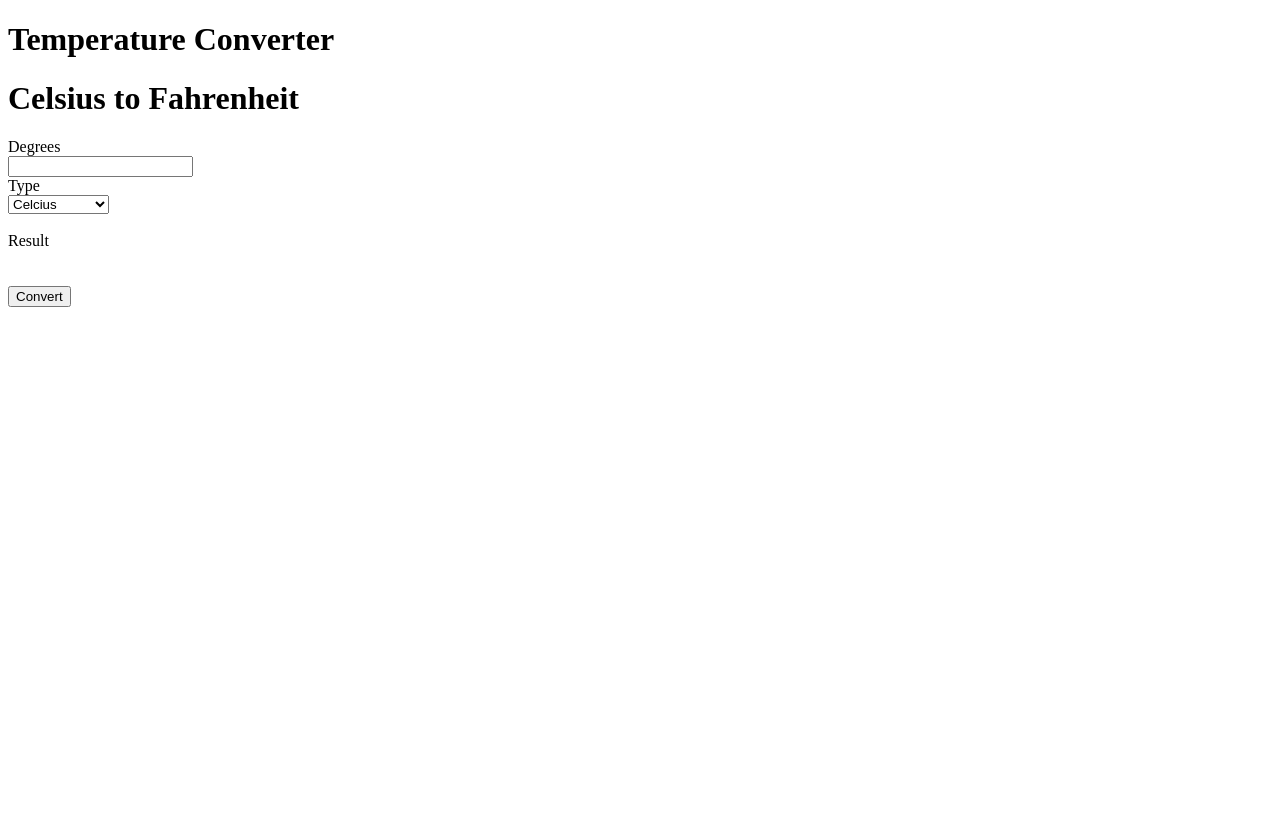
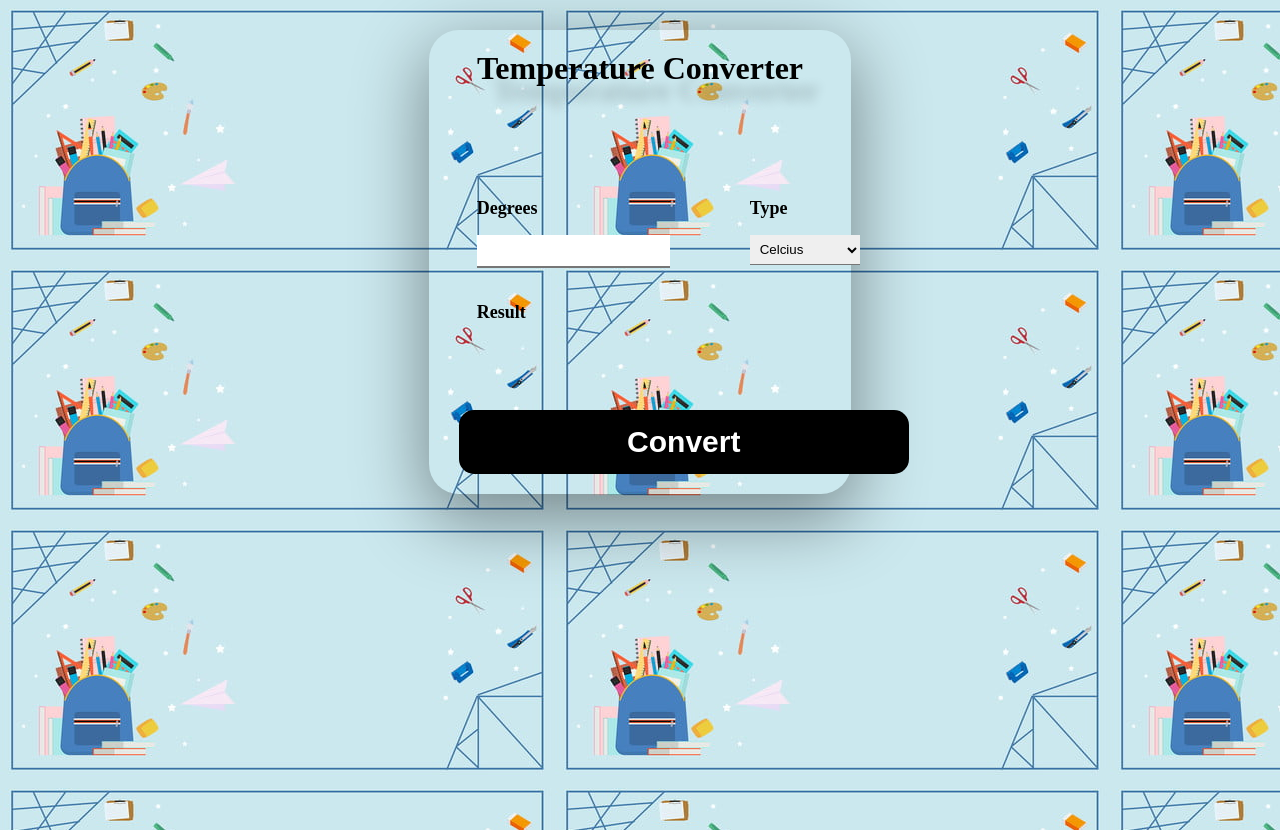
Before and after one commit to Harshit0903/TemperatureConverter, a plain HTML site: page index.html in a window 1280 px wide. Before the commit the page ends 800 px from the top, so only its background shows below. Drawn offline with Linux system fonts and the light colour scheme.

Commit message:
added comment

```diff
--- a/index.html
+++ b/index.html
@@ -5,6 +5,8 @@
     <meta charset="UTF-8">
     <meta http-equiv="X-UA-Compatible" content="IE=edge">
     <meta name="viewport" content="width=device-width, initial-scale=1.0">
+    <!-- <title>Temperature Converter</title> -->
+    <link rel="stylesheet" href="style.css" />
     <title>Temperature Converter</title>
 </head>
 
@@ -12,7 +14,7 @@
 
     <div id="box">
     <h1 id="headeris">Temperature Converter</h1>
-    <h1 id="headern">Celsius to Fahrenheit</h1>
+    <!-- <h1 id="headern">Celsius to Fahrenheit</h1> -->
     <div id="main_div">
 
         <div id="container">
@@ -49,4 +51,5 @@
     </div>
 </div>
 </body>
+<script src="script.js"></script>
 </html>
--- /dev/null
+++ b/script.js
@@ -0,0 +1,16 @@
+let result;
+        const myfun = () => {
+            let temp = document.getElementById('temp').value;
+            console.log(temp);
+            let tempselector = document.getElementById('select_temp');
+            let n = tempselector.options.selectedIndex;
+            let selectionis = tempselector.options[n].value;
+            if (selectionis == 'Celcius') {
+                result = ((temp * 1.8) + 32)
+                document.getElementById('myresult').innerHTML = `  ${result.toFixed(3)}  Fahrenheit`
+            }
+            else {
+                result = ((temp - 32) / 1.8);
+                document.getElementById('myresult').innerHTML = ` ${result.toFixed(3)} Celcius`
+            }
+        }
--- /dev/null
+++ b/style.css
@@ -0,0 +1,103 @@
+*{
+    margin:0;
+    padding:0;
+
+}
+body {
+    background-image: url("background.jpg");
+    background-color: lightgray;
+    }
+
+body{
+   margin-top: 30px;
+   height:100vh ;
+    width:100vw;
+    display: flex;
+    flex-direction: column;
+    justify-content:flex-start;
+    align-items:center;
+
+}
+#box{
+    width:33%;
+    border-radius: 30px;
+    box-shadow: rgba(0, 0, 0, 0.406) 0px 22px 70px 4px;
+}
+#main_div
+{
+    /* background-color:coral; */
+    color: black;
+    height:60%;
+
+
+}
+
+#column{
+    display: flex;
+}
+#row{
+
+
+    font-weight: bold;
+}
+label{
+    font-weight: bold;
+    margin: 1rem 3rem;
+    font-size: large;
+
+}
+#headeris{
+    margin: 1rem;
+    font-size: 2rem;
+    text-align: center;
+    font-weight: bold;
+    height:16vh;
+    /* color:coral; */
+    margin-top: 20px;
+    text-shadow: 16px 22px 11px rgba(0, 0, 0, 0.192);
+}
+
+#container{
+    /* text-align: center; */
+    margin-top: 20px;
+
+}
+input,select{
+    padding:3%;
+    margin: 1rem 3rem;
+    border-top: #000000;
+    border-left: #000000;
+    border-right: #000000;
+    /* border-radius: 5px; */
+}
+#btn1{
+
+    margin: 20px 30px;
+    padding:15px 55px;
+    background-color: black;
+    color:white;
+    font-weight: bold;
+    border:none;
+    font-size: 30px;
+    border-radius: 15px;
+    width: 450px;
+
+}
+
+#btn1:hover{
+    background-color: rgb(125, 123, 112);
+    color: #000000;
+}
+
+#myresult{
+    font-size: 2.5rem;
+    text-align: center;
+    margin-top: 31px;
+}
+#resultcontainer{
+    display: flex;
+    justify-content:center;
+    align-items: center;
+
+}
+form{margin-top:20px;}
```
Also changed, not shown: background.jpg (added).
